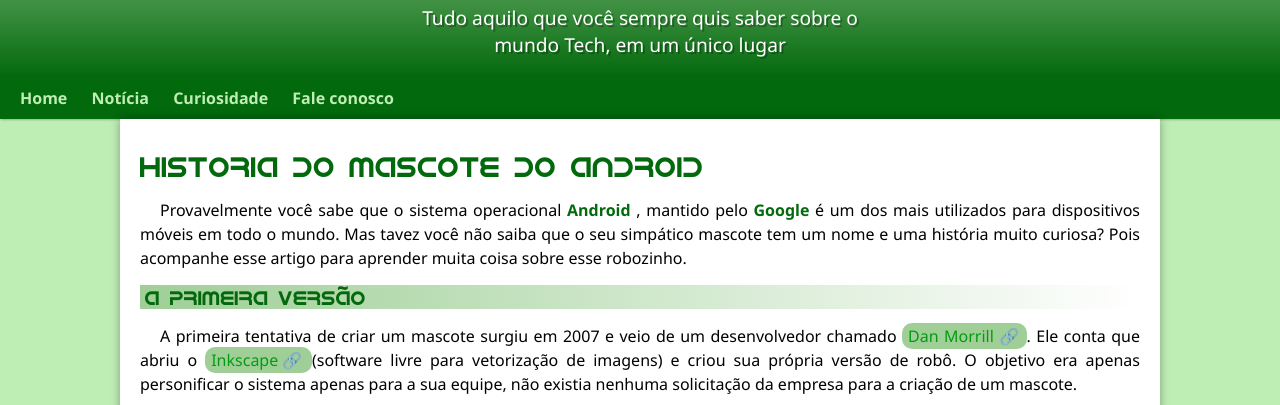
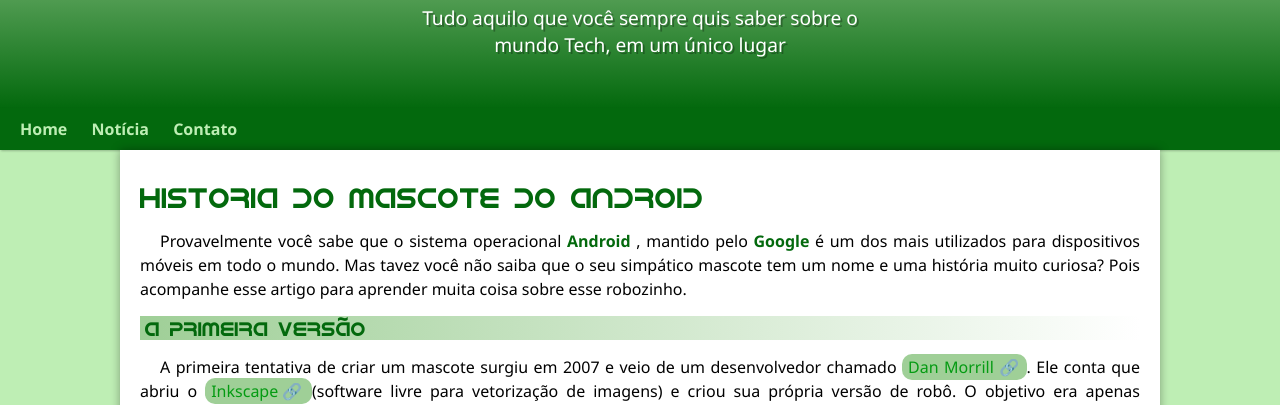
Before and after one commit to RayssaHR/Projeto-Android, a plain HTML site: page index.html in a window 1280 px wide. Shown: the part 113-518 px from the top of the page. Drawn offline with Linux system fonts and the light colour scheme; a web font is replaced by a local one.

Commit message:
problema de padding corrigido

```diff
--- a/estilo/style.css
+++ b/estilo/style.css
@@ -66,7 +66,7 @@
     font-family: var(--fonte-padrao);
     font-size: 1.2em;
     margin: auto;
-    margin-bottom: 20px;
+    padding-bottom: 50px;
     padding-right: 10px;
     padding-left:10px;
     max-width: 500px;
--- a/index.html
+++ b/index.html
@@ -15,8 +15,7 @@
     <nav>
         <a href="#">Home</a>
         <a href="#">Notícia</a>
-        <a href="#">Curiosidade</a>
-        <a href="#">Fale conosco</a>
+        <a href="#">Contato</a>
     </nav>
 
     <main>
```
